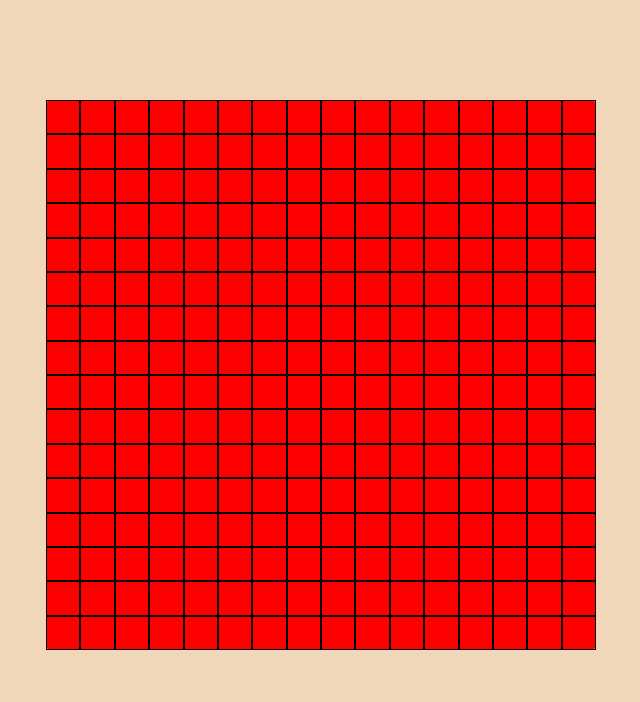
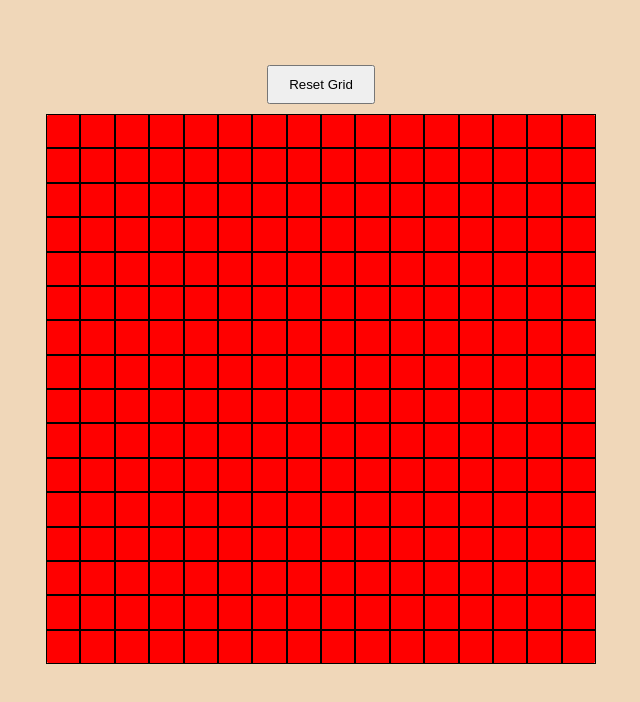
Before and after one commit to HugoTurtle/ETCH-A-SKETCH, a plain HTML site: page index.html in a window 1280 px wide. Shown: the whole page, without its empty margins (319-959 px from the left). Drawn offline with Linux system fonts and the light colour scheme.

Commit message:
Add and style a reset button for the grid

```diff
--- a/index.html
+++ b/index.html
@@ -7,6 +7,7 @@
         <script src="./main.js" defer></script>
     </head>
     <body>
+        <button id="reset">Reset Grid</button>
         <div id="container"></div>
     </body>
 </html>
--- a/styles.css
+++ b/styles.css
@@ -8,7 +8,9 @@ body {
     display: flex;
     justify-content: center;
     align-items: center;
-    margin: 100px auto;
+    margin: 65px auto;
+    gap: 10px;
+    flex-direction: column;
 }
 #container {
     border-radius: 5px;
@@ -21,3 +23,6 @@ body {
 .square {
     border: 1px black solid;
 }
+#reset {
+    padding: 10px 20px;
+}
```
